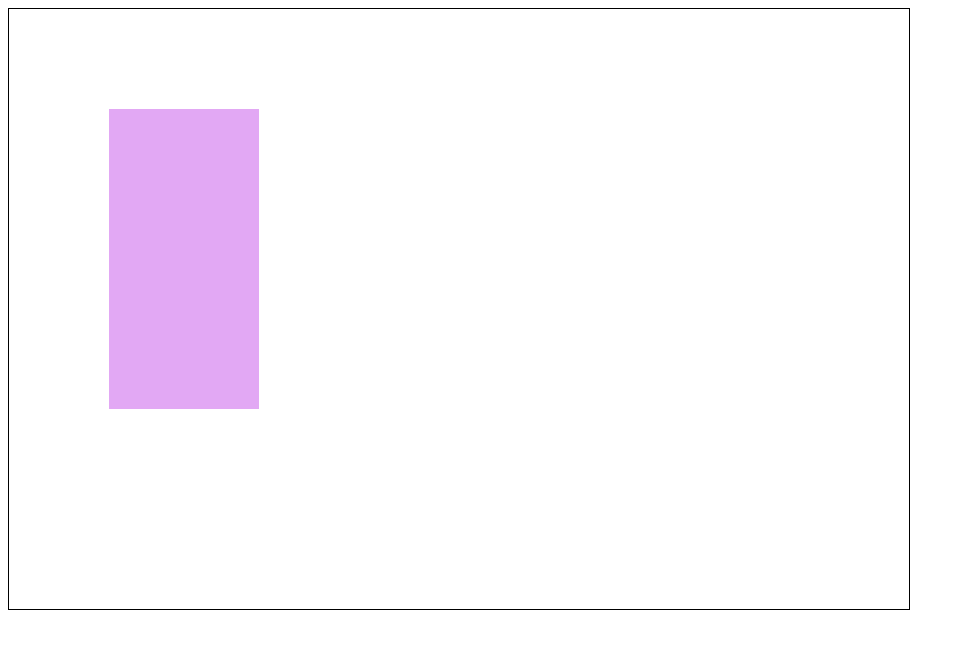
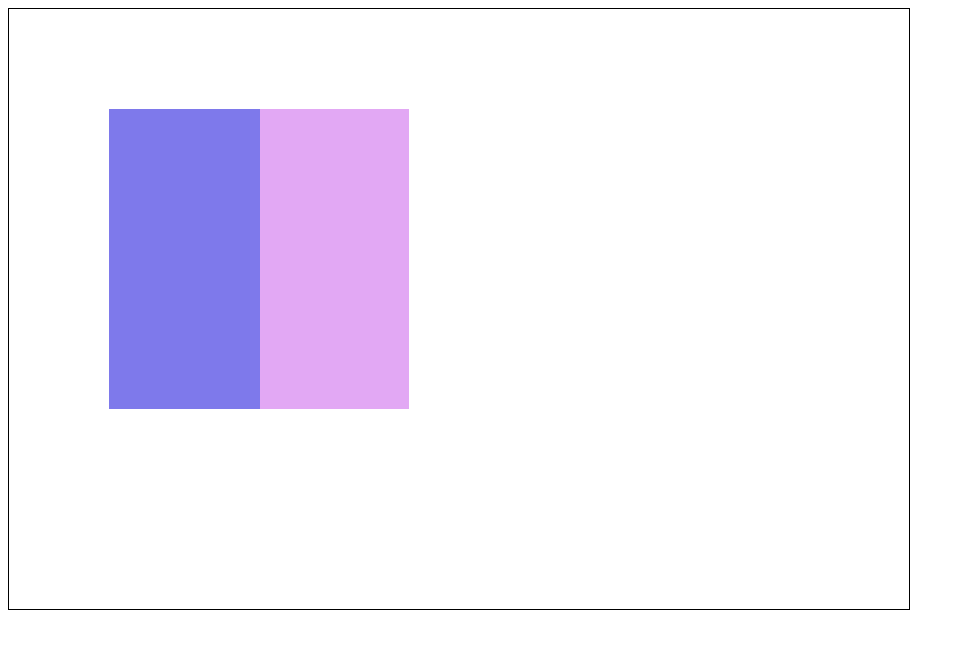
Before and after one commit to manucobianco/unicen-visualizacion-2017, a plain HTML site: page TP1/E2.html in a window 1280 px wide. Shown: the whole page, without its empty margins (0-965 px from the left). Drawn offline with Linux system fonts and the light colour scheme.

Commit message:
Dos colores v_mejorada.

```diff
--- a/TP1/E2.html
+++ b/TP1/E2.html
@@ -14,12 +14,12 @@
 		var height = 300;
 		var imageData = ctx.createImageData(width, height);
 
-		for (var i = 0; i <width/2; i++) {
+		for (var i = 0; i <width; i++) {
 			for (var j = 0; j < height; j++) {
-				if(i>width/2){
+				if(i>(width/2)){
+					setPixel(imageData,i,j,226, 168, 244,255);
+				}else{
 					setPixel(imageData,i,j,126, 121, 235, 255);
-				}else{
-					setPixel(imageData,i,j,226, 168, 244,255);
 				}
 			}
 		}
```
